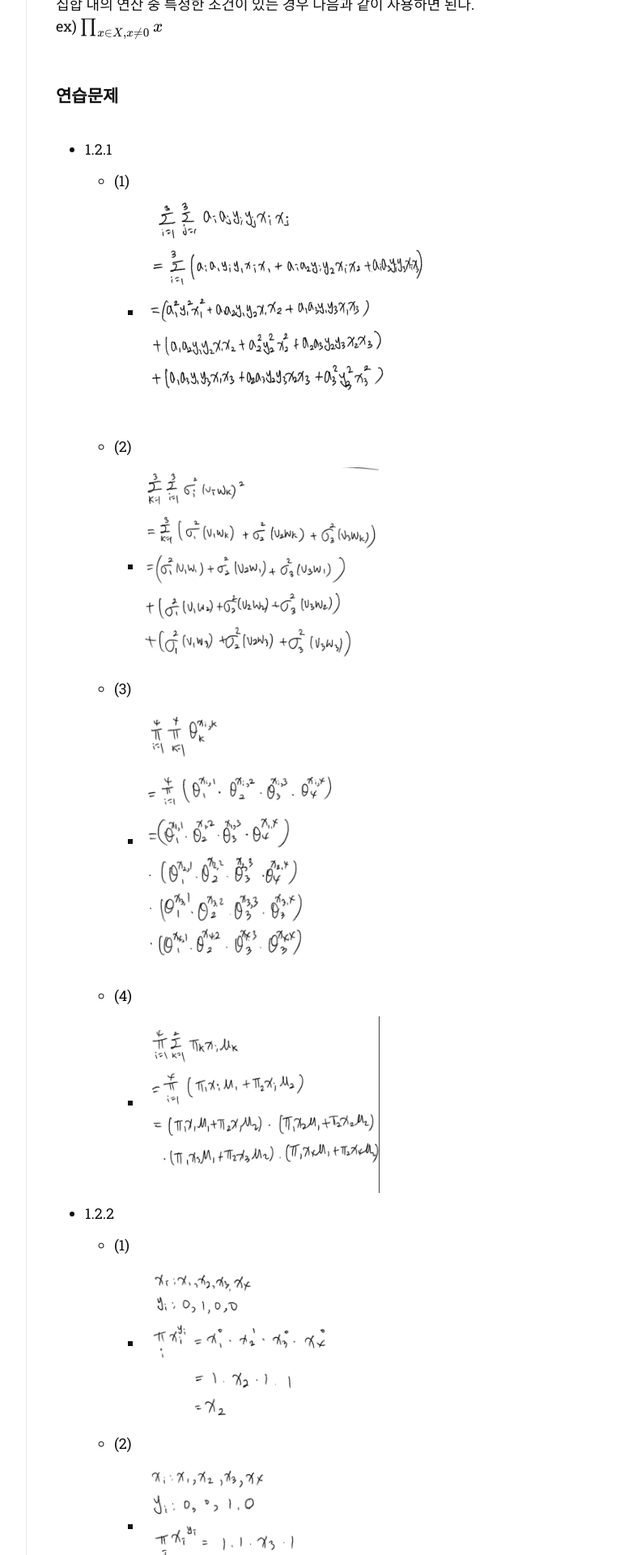
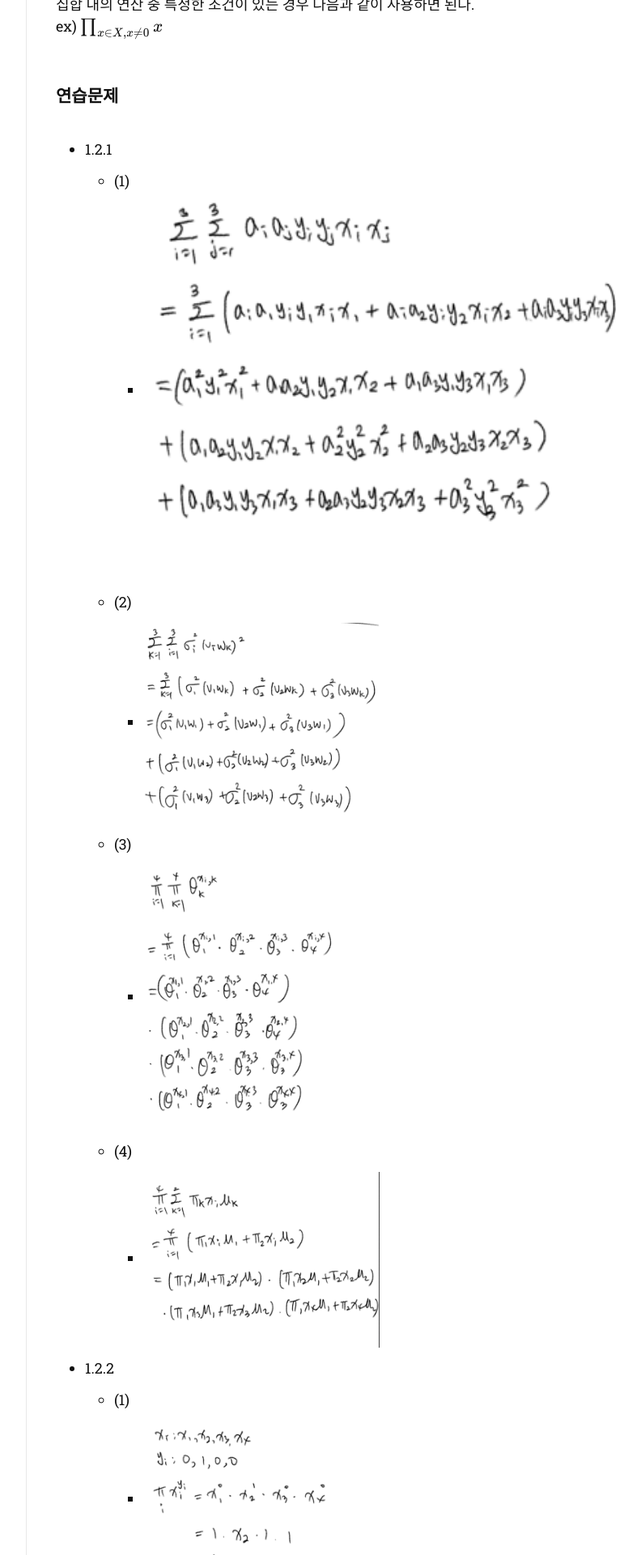
Before and after one commit to dlgur1994/dlgur1994.github.io, a Jekyll site: the page built from _posts/2021-07-13-LinearAlgebra-chap1-2.md, in a window 1280 px wide. Shown: the part 1297-3217 px from the top of the page at 81% size, without its empty margins (357-1149 px from the left). Built offline with Jekyll 4.4.1, drawn with Linux system fonts in a browser that asks for light colours; nearby versions of some CDN libraries; some web fonts are replaced; formulas are drawn with MathJax 3; comment, search, counter and statistics services are not loaded.

Commit message:
linear algebra 1.2 done 21/07/14

```diff
--- a/_posts/2021-07-13-LinearAlgebra-chap1-2.md
+++ b/_posts/2021-07-13-LinearAlgebra-chap1-2.md
@@ -38,7 +38,7 @@ ex) $$\prod_{x \in X, x \neq 0} x$$<br/>
 ### 연습문제
 - 1.2.1
     - (1)
-        - ![1](/images/linearalgebra/1_2/1.png)
+        - ![1](/images/linearalgebra/1_2/1.png){: width="120%" height="120%"}
     - (2)
         - ![2](/images/linearalgebra/1_2/2.png){: width="50%" height="50%"}
     - (3)
```
